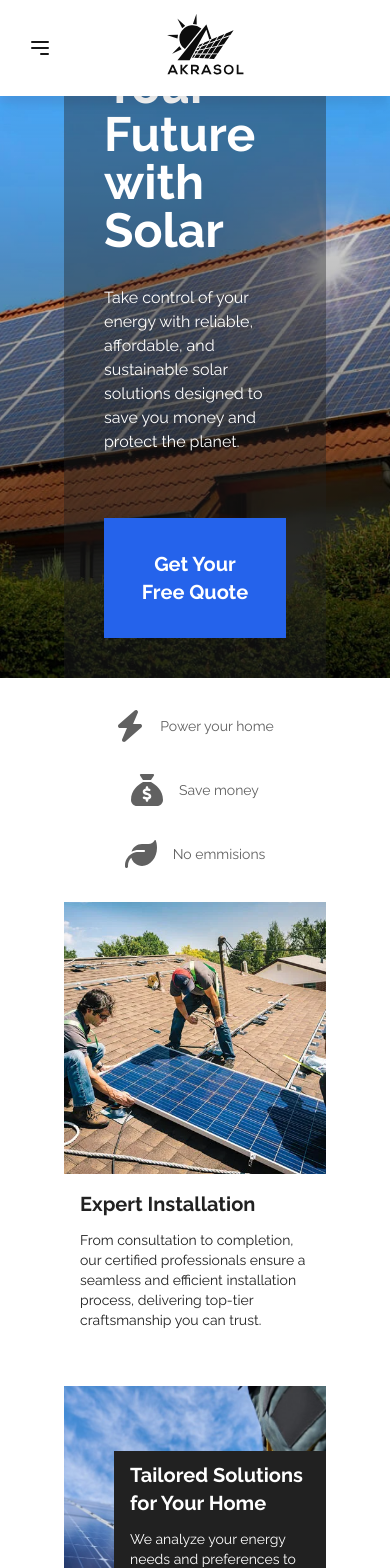
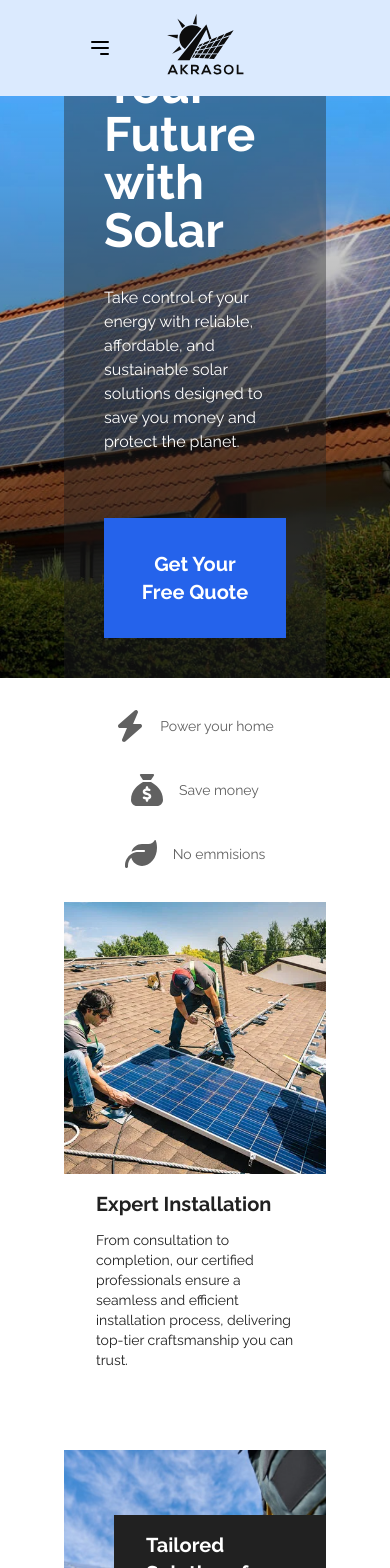
Before and after one commit to akrapovicivan/akrasol, a Next.js app: page / in a window 390 px wide. Shown: the top 1568 px of the page. Built offline with nearby package versions, Linux system fonts and the light colour scheme; no server answers.

Commit message:
Improve responsivity of Header and Section

```diff
--- a/src/app/components/Header/Header.tsx
+++ b/src/app/components/Header/Header.tsx
@@ -18,7 +18,7 @@ export default function Header() {
     }
 
     return (
-        <header className={`sticky h-24 top-0 z-50 bg-white px-48 max-[888px]:px-1 ${!isSidebarOpen ? "drop-shadow-xl" : ""}`}>
+        <header className={`sticky h-24 top-0 z-50 bg-blue-100 px-48 max-[888px]:px-16`}>
             <div className={`flex items-center justify-between w-full px-4 h-full`}>
                 <button
                     className="block min-[888px]:hidden p-2"
@@ -27,7 +27,7 @@ export default function Header() {
                 >
                     <svg
                         xmlns="http://www.w3.org/2000/svg"
-                        className="h-6 w-6"
+                        className="h-6 w-6 text-black"
                         fill="none"
                         viewBox="0 0 24 24"
                         stroke="currentColor"
--- a/src/app/components/Header/Section.tsx
+++ b/src/app/components/Header/Section.tsx
@@ -18,7 +18,7 @@ export default function Section({
     innerBackgroundColor = "",
 }: SectionProps) {
     return (
-        <div className={`w-full flex ${direction} justify-between items-center mb-14 lg:mb-0 bg-cover bg-center flex-wrap lg:flex-nowrap
+        <div className={`w-full flex ${direction} justify-between items-center mb-20 lg:mb-0 bg-cover bg-center flex-wrap lg:flex-nowrap
                         ${outerBackgroundImage ? "lg:h-[363px] h-[272px]" : ""}`}
             style={{
                 backgroundImage: outerBackgroundImage ? `url(${outerBackgroundImage})` : "none",
@@ -31,8 +31,8 @@ export default function Section({
                 }}>
             </div>
 
-            <div className={`flex flex-col w-full lg:w-[40%] justify-center px-4
-                            ${innerBackgroundColor ? "max-w-[300px] lg:h-[200px] h-[70%] p-[10px] ml-[50px]" : ""}`}
+            <div className={`flex flex-col w-full lg:w-[60%] justify-center px-8
+                            ${innerBackgroundColor ? "max-w-96 lg:h-[80%] h-[70%] p-4 ml-[50px]" : ""}`}
                 style={{
                         backgroundColor: innerBackgroundColor,
                         color: innerBackgroundColor ? "white" : "#212121",
```
